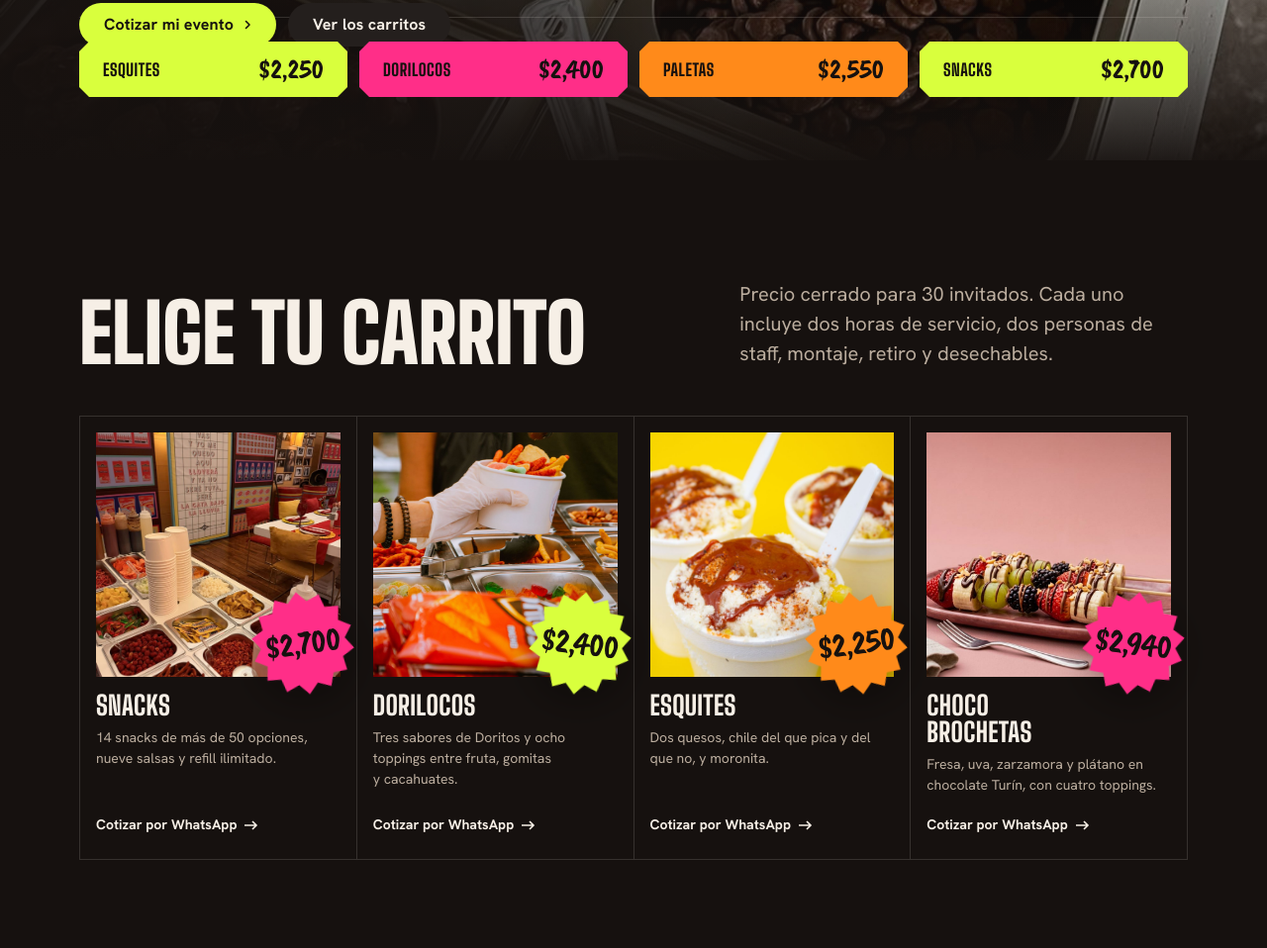
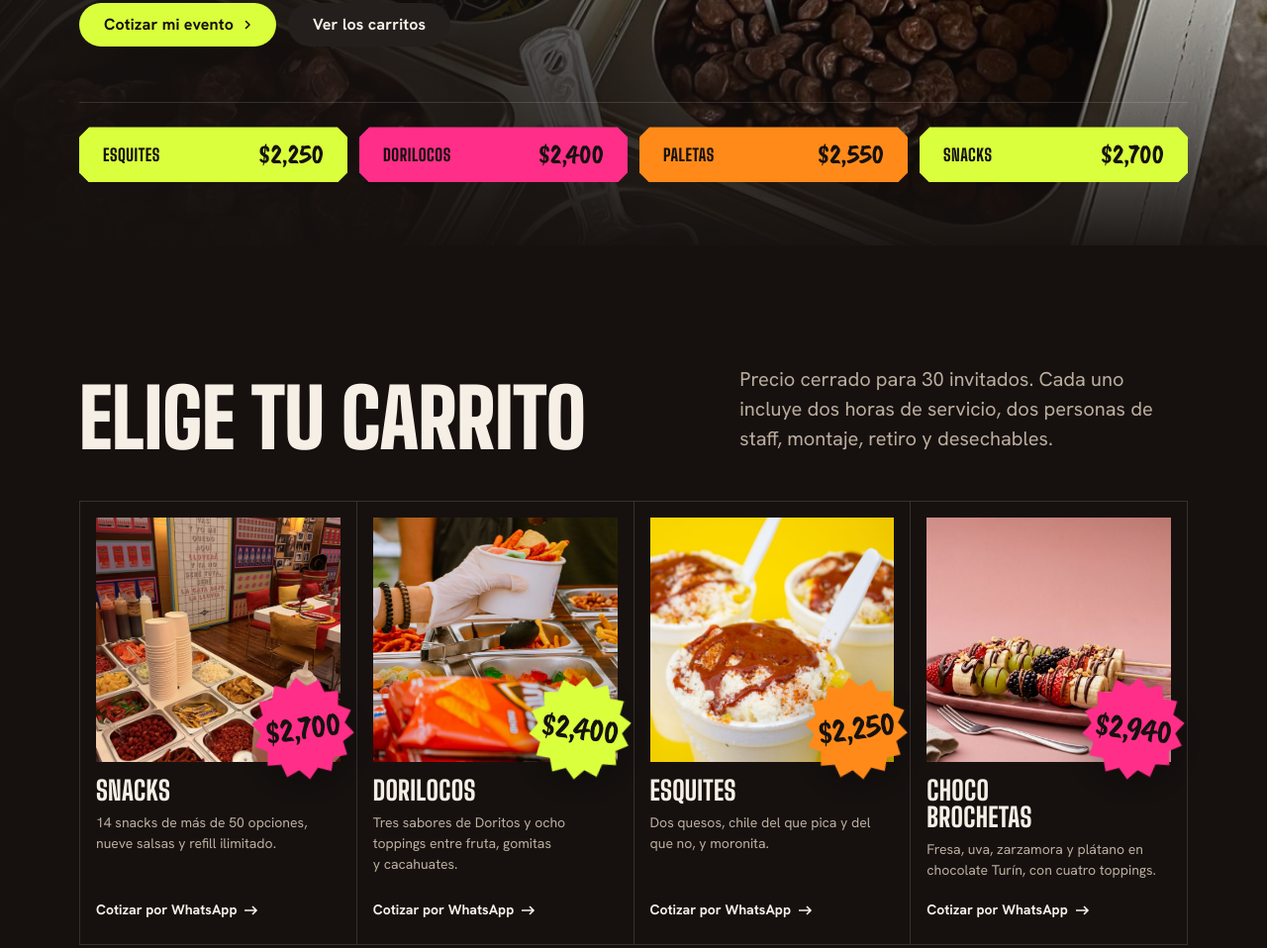
Before and after one commit to isaackvitka-arch/Snack-Paradise, a plain HTML site: page index.html in a window 1280 px wide. Shown: the part 638-1596 px from the top of the page at 99% size. Drawn offline with nearby package versions, Linux system fonts and the light colour scheme.

Commit message:
Secciones que crecen con su contenido
En ventanas bajas (laptops) las secciones de altura fija se encimaban.
Ahora tienen altura mínima de una pantalla y crecen con lo que llevan.

Co-Authored-By: Claude Opus 5.5 <noreply@anthropic.com>

```diff
--- a/styles.css
+++ b/styles.css
@@ -333,3 +333,11 @@ h3 { font-weight: 800; letter-spacing: .01em; }
   .mx-foot .footer__col, .mx-foot .footer__col:first-of-type { grid-column: auto / span 6; }
   .mx-foot .footer__col:last-child { grid-column: 1 / -1; }
 }
+
+/* ---------- sections grow with their content at every window height, so nothing lies over the next ---------- */
+main > .hero { height: auto; min-height: 100vh; min-height: 100svh; display: flex; flex-direction: column; }
+main > .hero > .wrap { flex: 1 0 auto; height: auto; }
+main > :is(section, .section):not(.hero):not(.is-live), footer.closing {
+  height: auto; min-height: calc(var(--h, 1) * 100vh); min-height: calc(var(--h, 1) * 100svh); display: flex; flex-direction: column;
+}
+main > :is(section, .section):not(.hero):not(.is-live) > .wrap, footer.closing > .wrap { flex: 1 0 auto; height: auto; }
```
